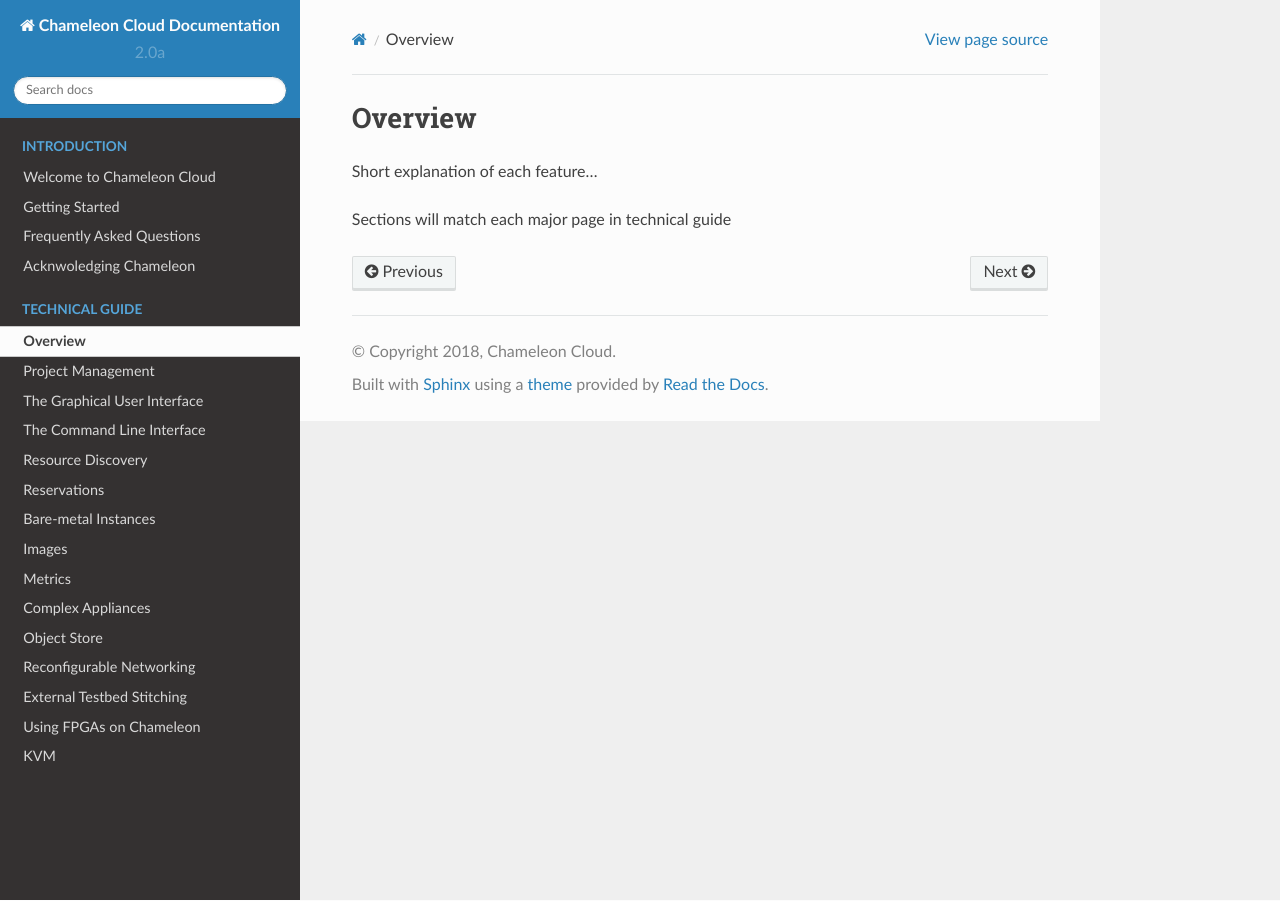
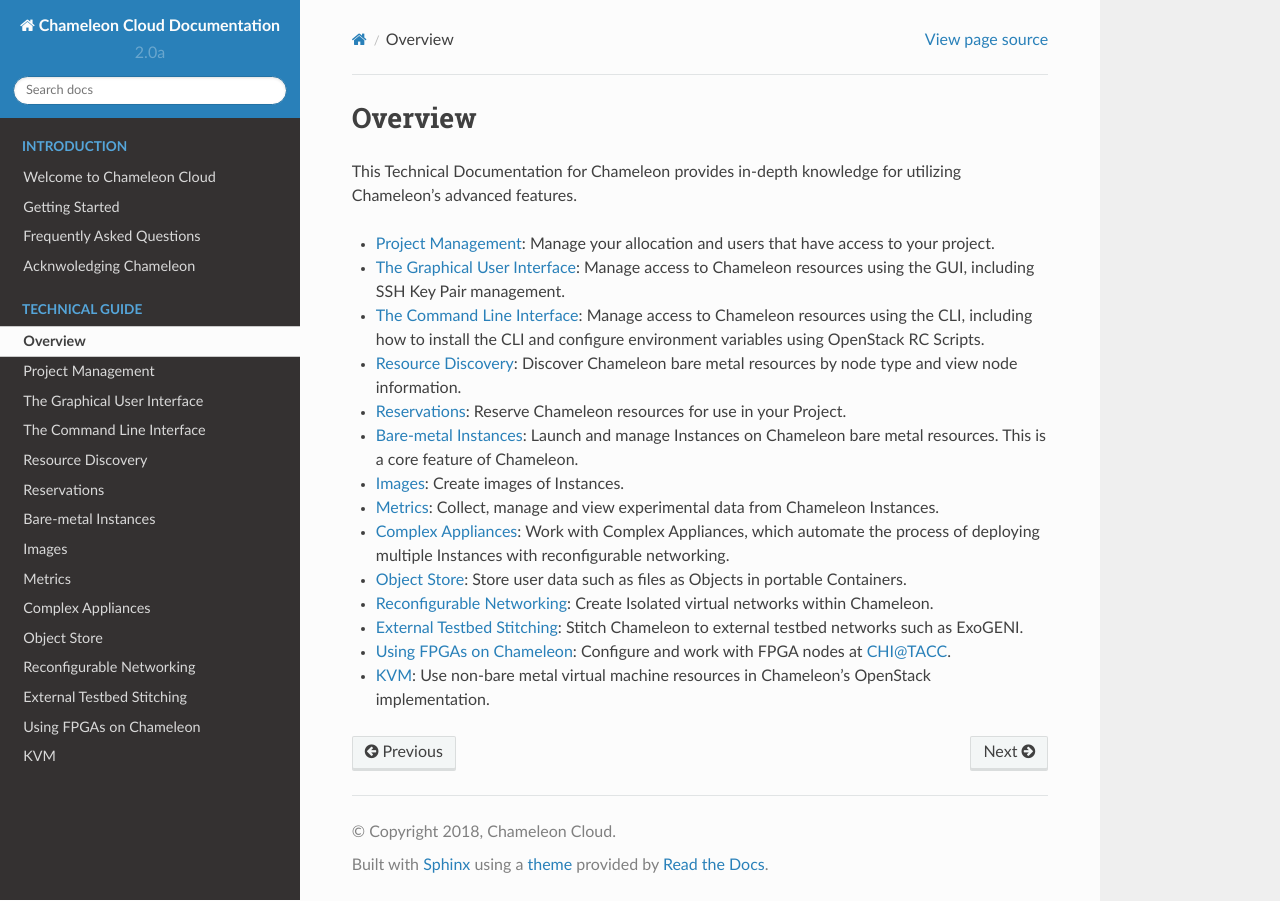
Before and after one commit to ChameleonCloud/docs, a Sphinx documentation site: the page built from source/technical/index.rst, in a window 1280 px wide. Built offline with Sphinx 7.4.7 and the Read the Docs theme 2.0.0, drawn with Linux system fonts in a browser that asks for light colours.

Commit message:
Added Overview for technical docs

```diff
--- a/source/technical/index.rst
+++ b/source/technical/index.rst
@@ -2,6 +2,19 @@
 Overview
 ==========================
 
-Short explanation of each feature...
+This Technical Documentation for Chameleon provides in-depth knowledge for utilizing Chameleon's advanced features.
 
-Sections will match each major page in technical guide
+- :doc:`project`: Manage your allocation and users that have access to your project.
+- :doc:`gui`: Manage access to Chameleon resources using the GUI, including SSH Key Pair management.
+- :doc:`cli`: Manage access to Chameleon resources using the CLI, including how to install the CLI and configure environment variables using OpenStack RC Scripts.
+- :doc:`discovery`: Discover Chameleon bare metal resources by node type and view node information.
+- :doc:`reservations`: Reserve Chameleon resources for use in your Project.
+- :doc:`baremetal`: Launch and manage Instances on Chameleon bare metal resources. This is a core feature of Chameleon.
+- :doc:`images`: Create images of Instances.
+- :doc:`metrics`: Collect, manage and view experimental data from Chameleon Instances.
+- :doc:`complex`: Work with Complex Appliances, which automate the process of deploying multiple Instances with reconfigurable networking.
+- :doc:`swift`: Store user data such as files as Objects in portable Containers.
+- :doc:`networks`: Create Isolated virtual networks within Chameleon.
+- :doc:`stitching`: Stitch Chameleon to external testbed networks such as ExoGENI.
+- :doc:`fpga`: Configure and work with FPGA nodes at CHI@TACC.
+- :doc:`kvm`: Use non-bare metal virtual machine resources in Chameleon's OpenStack implementation.
```
